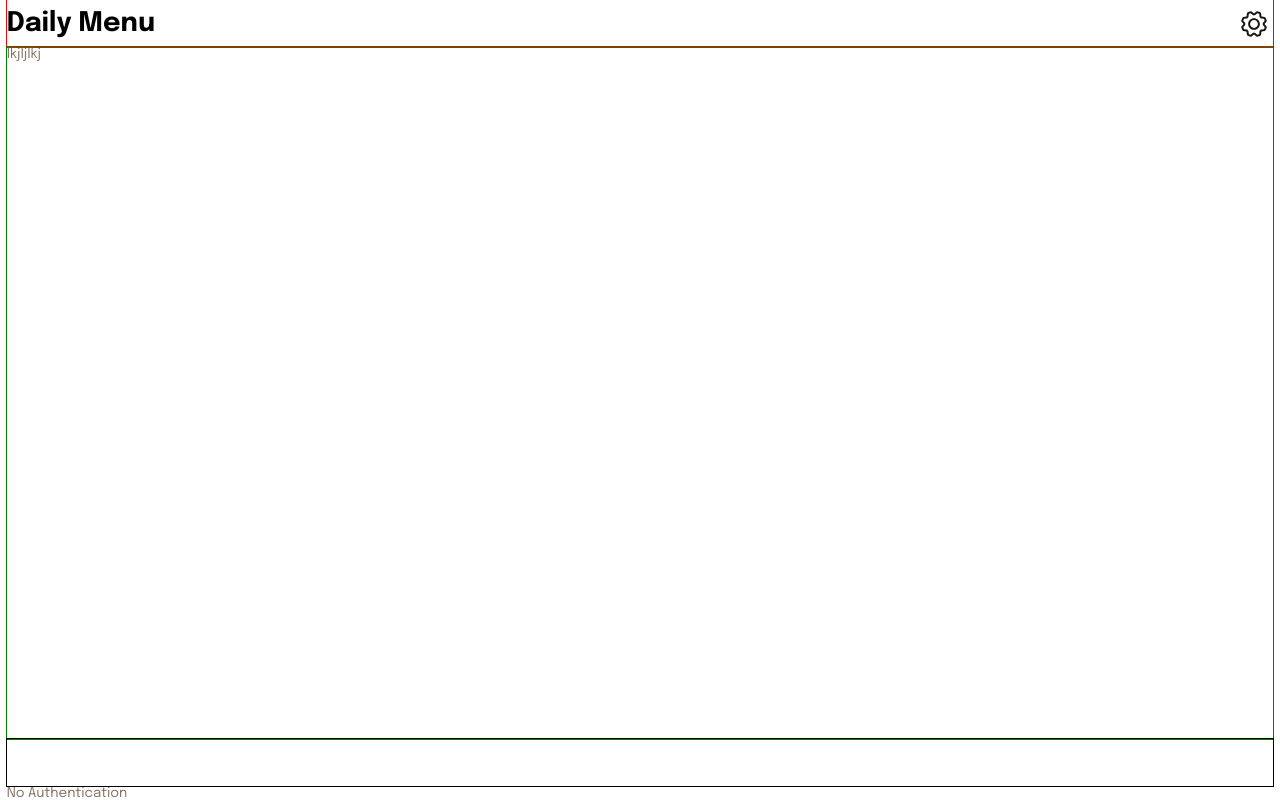
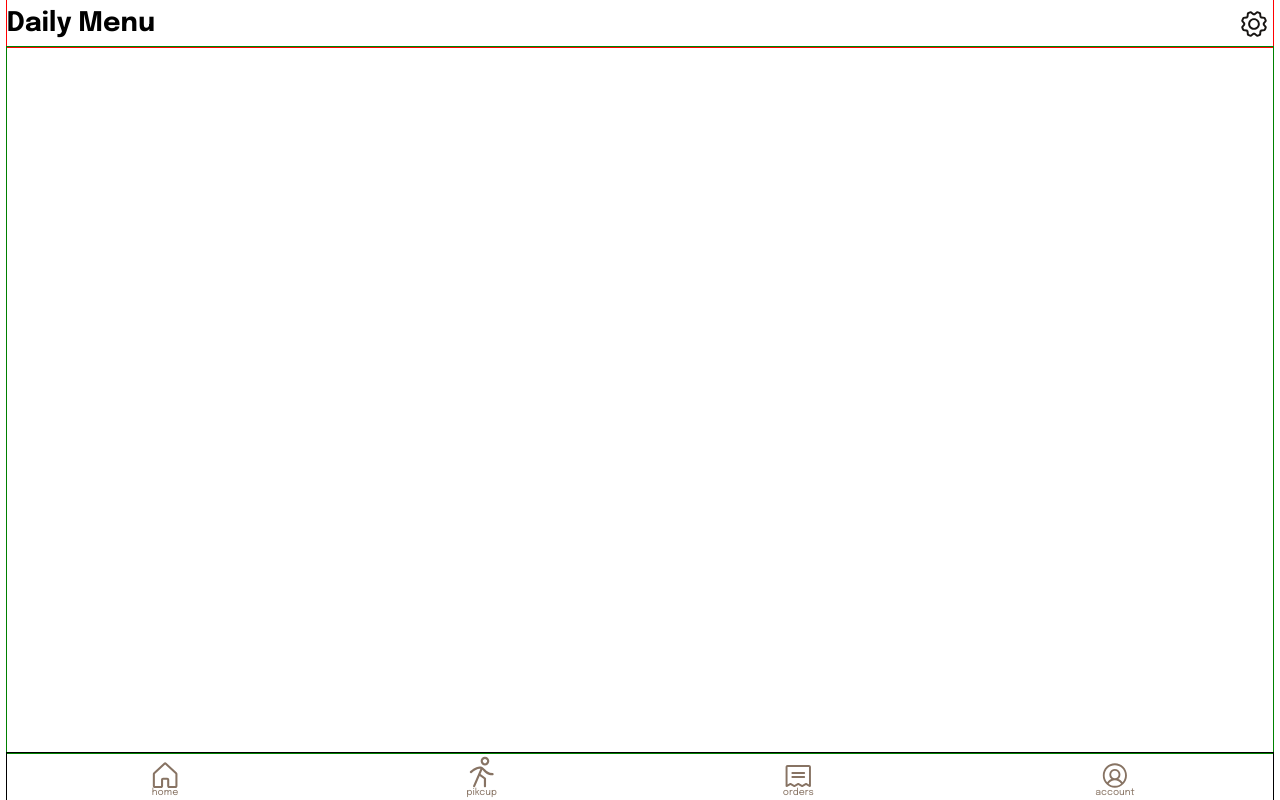
Before and after one commit to Romberto/dinners, a React (Vite) app: page / in a window 1280 px wide. Built offline with nearby package versions, Linux system fonts and the light colour scheme; no server answers.

Commit message:
added: in Footer add buttons

```diff
--- a/src/App.tsx
+++ b/src/App.tsx
@@ -23,9 +23,10 @@ function App() {
   const user = useAppSelector((state) => state.redusers.authReducer.user);
   return (
     <div className="container layout">
-      {user ? <p>{user}</p> : <p>No Authentication</p>}
+
       <Header/>
       <main className="main">
+        {<p>{user}</p>}
         <Routes>
           <Route path="/" element={<Home />}></Route>
         </Routes>
--- a/src/components/UI/Footer/Footer.module.scss
+++ b/src/components/UI/Footer/Footer.module.scss
@@ -5,4 +5,13 @@
     justify-content: space-between;
     align-items: center;
     outline: 1px solid var(#000);
+
+    &__list{
+        display: flex;
+        flex-direction: row;
+        width: 100%;
+        align-items: flex-end;
+        justify-content: space-around;
+
+    }
 }
--- a/src/components/UI/Footer/Footer.tsx
+++ b/src/components/UI/Footer/Footer.tsx
@@ -1,10 +1,37 @@
-import React from 'react';
-import styled from './Footer.module.scss'
+import React from "react";
+import styled from "./Footer.module.scss";
+import { Link } from "react-router-dom";
+import { ButtonIcon } from "../ButtonIcon/ButtonIcon";
+import home from "../../../assets/img/home.svg";
+import pikcup from "../../../assets/img/piccup.svg";
+import orders from "../../../assets/img/orders.svg";
+import account from "../../../assets/img/account.svg";
 
 export const Footer: React.FC = () => {
   return (
     <footer className={styled.footer}>
-
+      <ul className={styled.footer__list}>
+        <li className={styled.footer__item}>
+          <Link to="/">
+            <ButtonIcon icon={home} text="home" />
+          </Link>
+        </li>
+        <li className={styled.footer__item}>
+          <Link to="/">
+            <ButtonIcon icon={pikcup} text="pikcup" />
+          </Link>
+        </li>
+        <li className={styled.footer__item}>
+          <Link to="/">
+            <ButtonIcon icon={orders} text="orders" />
+          </Link>
+        </li>
+        <li className={styled.footer__item}>
+          <Link to="/">
+            <ButtonIcon icon={account} text="account" />
+          </Link>
+        </li>
+      </ul>
     </footer>
   );
 };
--- a/src/components/pages/Home/Home.tsx
+++ b/src/components/pages/Home/Home.tsx
@@ -2,5 +2,5 @@ import React from "react";
 import styled from "./Home.module.scss";
 
 export const Home: React.FC = () => {
-  return <div className={styled.home}>lkjljlkj</div>;
+  return <div className={styled.home}></div>;
 };
```
